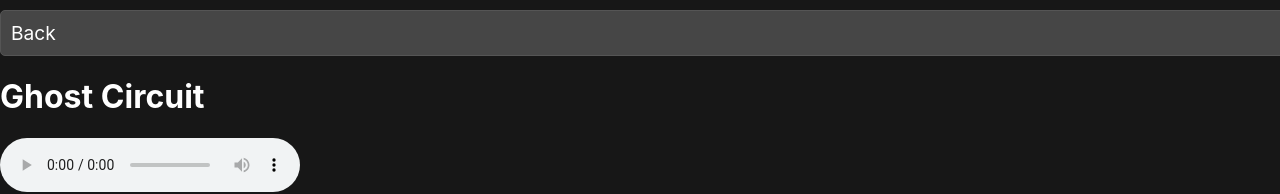
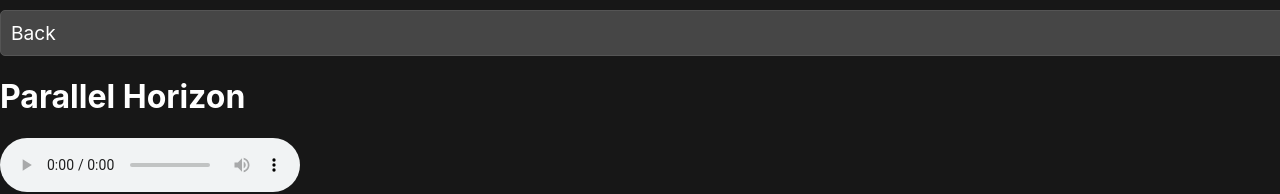
Before and after one commit to Shawnifeh/music-program, a React (Create React App) app: page /song/1 in a window 1280 px wide. Shown: the top 194 px of the page. Built offline with nearby package versions, Linux system fonts and the light colour scheme.

Commit message:
new song!

```diff
--- a/src/SongPage.js
+++ b/src/SongPage.js
@@ -2,11 +2,11 @@ import { useParams, Link } from "react-router-dom";
 import './SongPage.css';
 
 const songs = {
-
-  1: { name: "Ghost Circuit", src: "/Ghost Circuit.mp3" },
-  2: { name: "CosmicShift", src: "/CosmicShift.mp3" },
-  3: { name: "Wistful IceCave", src: "/Wistful IceCave.mp3" },
-  4: { name: "Song 0", src: "/Experiment_song_0.mp3" },
+  1: { name: "Parallel Horizon", src: "/Parallel Horizon.mp3" },
+  2: { name: "Ghost Circuit", src: "/Ghost Circuit.mp3" },
+  3: { name: "CosmicShift", src: "/CosmicShift.mp3" },
+  4: { name: "Wistful IceCave", src: "/Wistful IceCave.mp3" },
+  5: { name: "Song 0", src: "/Experiment_song_0.mp3" },
 };
 
 function SongPage() {
```
Also changed, not shown: 2 other files (tests, documents, lock files or other folders).
